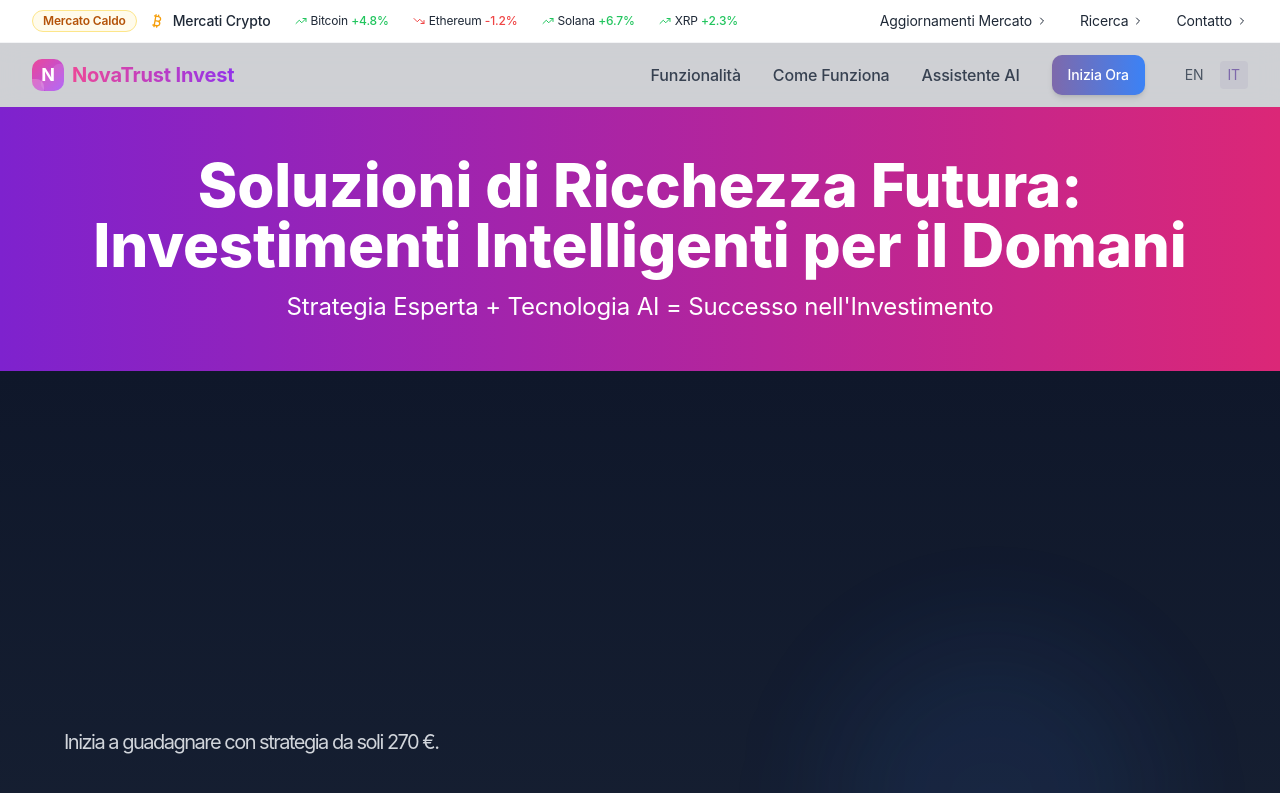
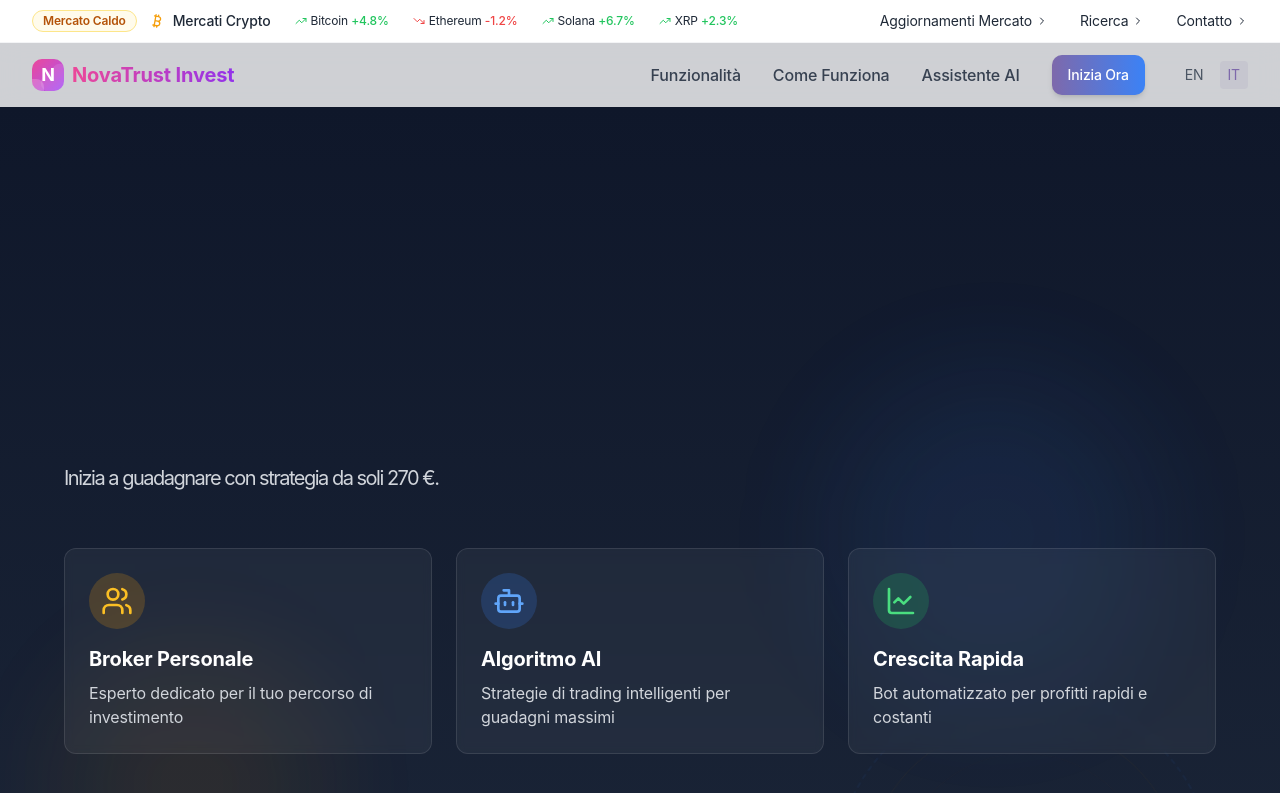
Before and after one commit to Creator-CB/web-v2-26, a React (Vite) app: page / in a window 1280 px wide. Shown: the top 793 px of the page. Built offline with nearby package versions, Linux system fonts and the light colour scheme.

Commit message:
Revert: Add website title and subtitle
Reverts the addition of the website title and subtitle.

```diff
--- a/src/components/LanguageSelector.tsx
+++ b/src/components/LanguageSelector.tsx
@@ -174,9 +174,7 @@ type TranslationKey =
   | 'startYourSuccess'
   | 'connectWithBroker'
   | 'pageTitle'
-  | 'pageTitleDescription'
-  | 'websiteTitle'  // Adding new key for website title
-  | 'websiteSubtitle'; // Adding new key for website subtitle
+  | 'pageTitleDescription';
 
 // Create the context with proper typing and default values
 const LanguageContext = createContext<LanguageContextType>({
@@ -307,7 +305,6 @@ export const useLanguage = () => {
       elitePackage: "Elite",
       elitePackageDesc: "For serious investors who want maximum performance",
       customPackageTitle: "Need a custom package?",
-      customPackageDesc: "Contact us for a personalized investment solution tailored to your specific needs",
       testimonialTitle: "What our clients say",
       testimonialSubtitle: "Discover the real experiences of investors who have chosen our platform",
       testimonialUser1: "Alexandru M.",
@@ -370,9 +367,7 @@ export const useLanguage = () => {
       startYourSuccess: "Ready to start your success story?",
       connectWithBroker: "Connect with a broker today",
       pageTitle: "NovaTrust Invest | Elite Crypto Investment Platform with AI-Powered Strategies",
-      pageTitleDescription: "Transform your financial future with NovaTrust Invest. Expert brokers and AI algorithms working together to maximize your crypto investments.",
-      websiteTitle: "Future Wealth Solutions: Smart Investing for Tomorrow",
-      websiteSubtitle: "Expert Strategy + AI Technology = Investment Success"
+      pageTitleDescription: "Transform your financial future with NovaTrust Invest. Expert brokers and AI algorithms working together to maximize your crypto investments."
     },
     it: {
       combineHumanAI: "Combiniamo intelligenza umana e artificiale per far crescere il tuo patrimonio",
@@ -478,7 +473,6 @@ export const useLanguage = () => {
       elitePackage: "Elite",
       elitePackageDesc: "Per investitori seri che desiderano prestazioni massime",
       customPackageTitle: "Hai bisogno di un pacchetto personalizzato?",
-      customPackageDesc: "Contattaci per una soluzione di investimento personalizzata adatta alle tue esigenze specifiche",
       testimonialTitle: "Cosa dicono i nostri clienti",
       testimonialSubtitle: "Scopri le esperienze reali degli investitori che hanno scelto la nostra piattaforma",
       testimonialUser1: "Alexandru M.",
@@ -541,9 +535,7 @@ export const useLanguage = () => {
       startYourSuccess: "Pronto a iniziare la tua storia di successo?",
       connectWithBroker: "Connettiti con un broker oggi",
       pageTitle: "NovaTrust Invest | Piattaforma d'Elite per Investimenti Crypto con Strategie Potenziate dall'AI",
-      pageTitleDescription: "Trasforma il tuo futuro finanziario con NovaTrust Invest. Broker esperti e algoritmi AI che lavorano insieme per massimizzare i tuoi investimenti crypto.",
-      websiteTitle: "Soluzioni di Ricchezza Futura: Investimenti Intelligenti per il Domani",
-      websiteSubtitle: "Strategia Esperta + Tecnologia AI = Successo nell'Investimento"
+      pageTitleDescription: "Trasforma il tuo futuro finanziario con NovaTrust Invest. Broker esperti e algoritmi AI che lavorano insieme per massimizzare i tuoi investimenti crypto."
     }
   };
 
--- a/src/pages/Index.tsx
+++ b/src/pages/Index.tsx
@@ -31,18 +31,6 @@ const Index = () => {
       <Navbar />
 
       <main className="flex-grow">
-        {/* Website Title Section - Added at the beginning */}
-        <div className="bg-gradient-to-r from-purple-700 to-pink-600 text-white py-12 text-center">
-          <div className="container mx-auto px-4">
-            <h1 className="text-4xl md:text-5xl lg:text-6xl font-extrabold mb-4">
-              {t('websiteTitle')}
-            </h1>
-            <p className="text-xl md:text-2xl max-w-3xl mx-auto">
-              {t('websiteSubtitle')}
-            </p>
-          </div>
-        </div>
-
         <Hero />
         <TrustSignals />
         <HowItWorks />
```
